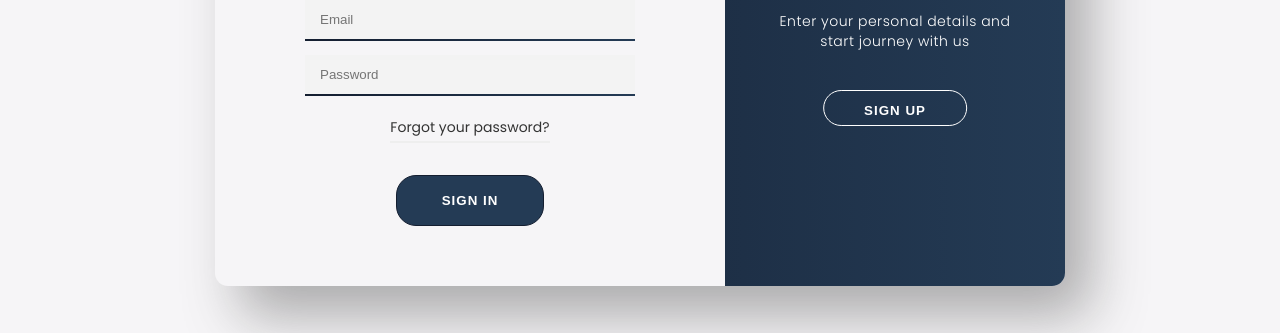
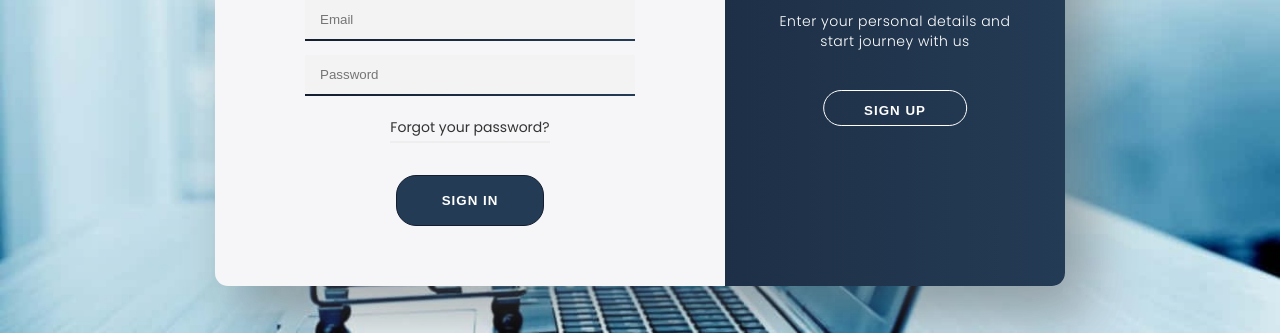
Before and after one commit to Saptakcodes/Ecommerce, a plain HTML site: page index.html in a window 1280 px wide. Shown: the part 282-615 px from the top of the page. Drawn offline with Linux system fonts and the light colour scheme.

Commit message:
Update style.css

```diff
--- a/style.css
+++ b/style.css
@@ -15,7 +15,7 @@
 body {
     height: 100vh;
     background: #f6f5f7;
-    background-image: url("image5.jpg");
+    background-image: url("image5.jpeg");
     display: grid;
     place-content: center;
     font-family: 'Poppins', sans-serif;
```
